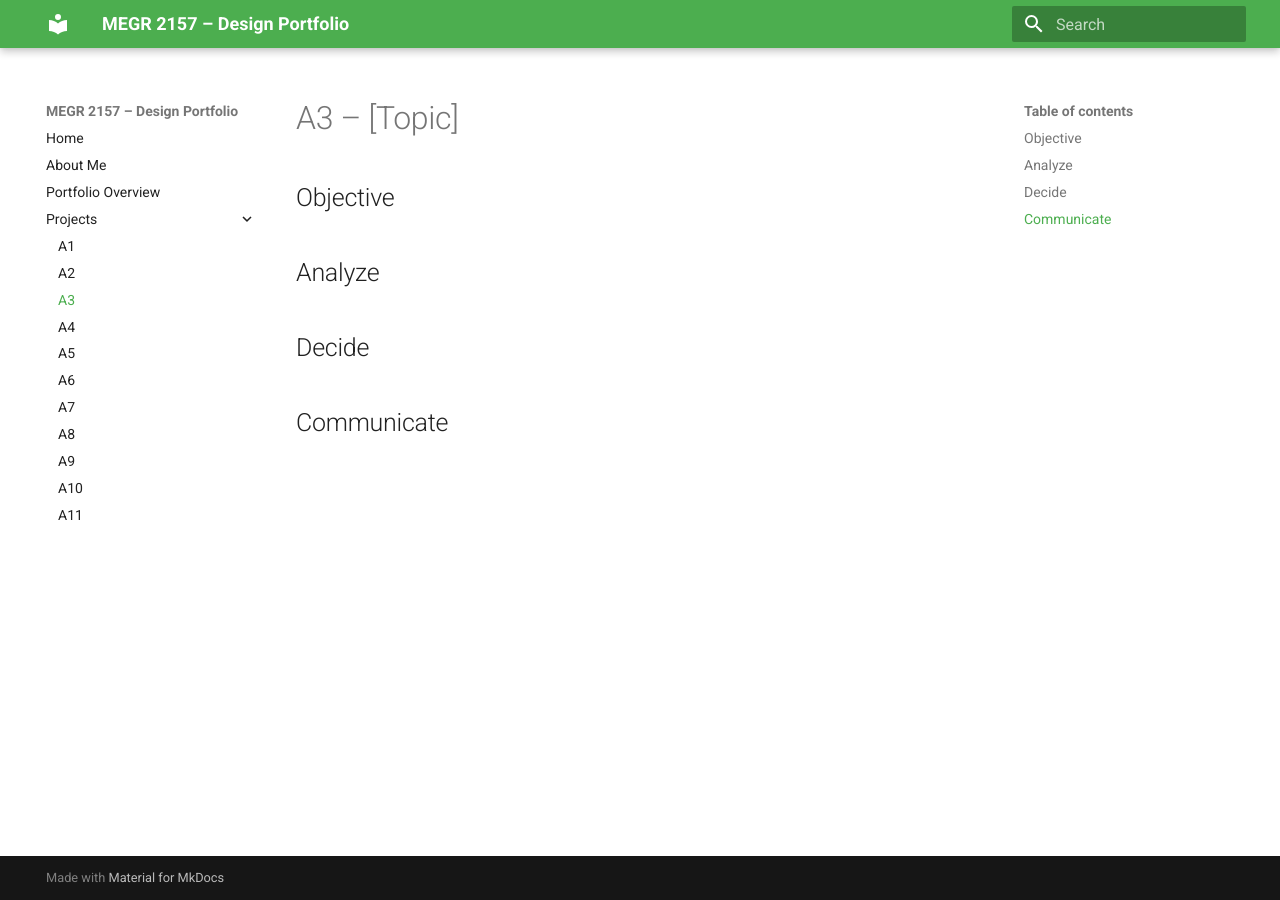
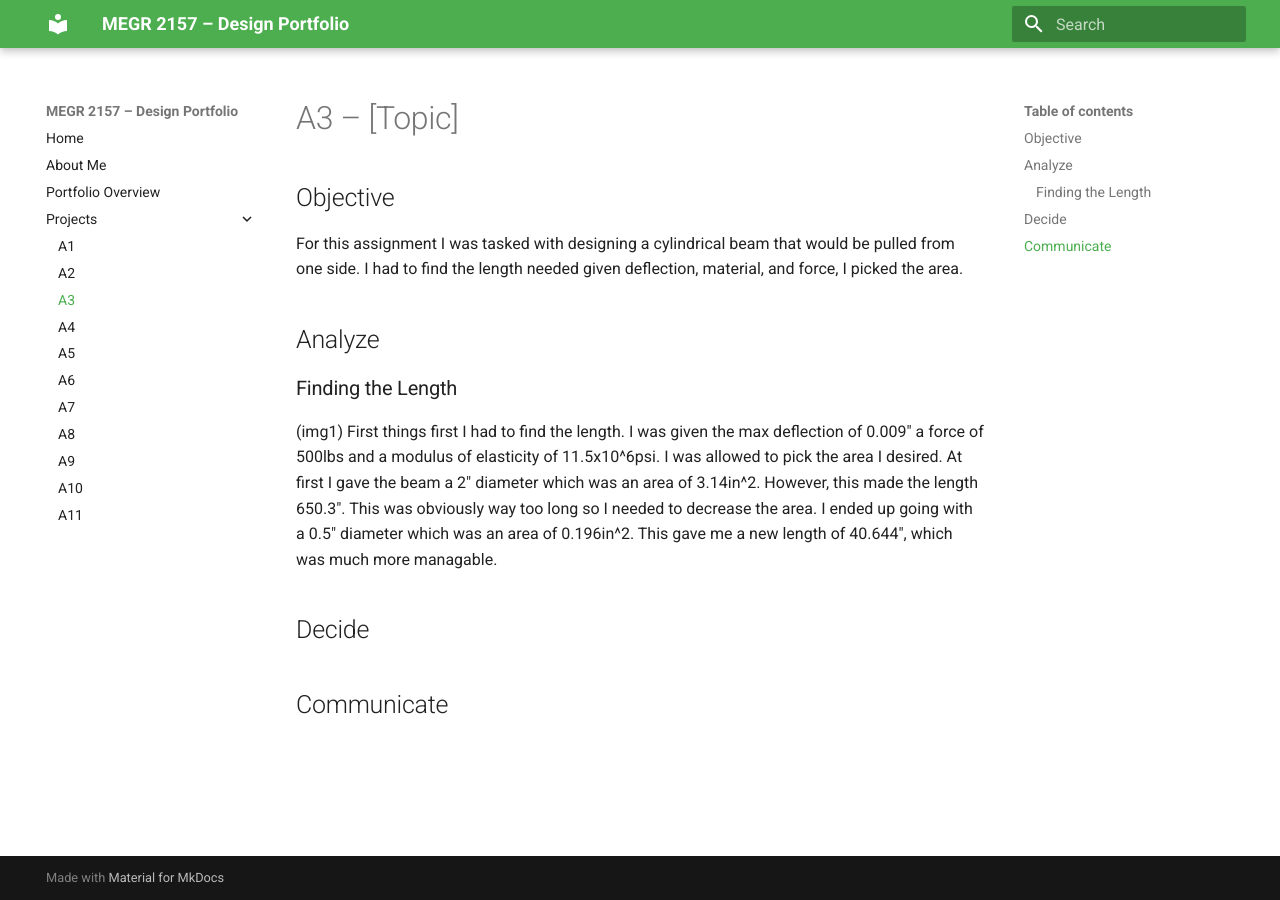
Before and after one commit to JacksonRice6/megr2156-portfolio, an MkDocs documentation site: the page built from docs/assignments/A03/index.md, in a window 1280 px wide. Built offline with MkDocs 1.6.1 and Material for MkDocs 9.7.7, drawn with Linux system fonts in a browser that asks for light colours.

Commit message:
Update index.md

```diff
--- a/docs/assignments/A03/index.md
+++ b/docs/assignments/A03/index.md
@@ -2,9 +2,13 @@
 
 ## Objective
 
+For this assignment I was tasked with designing a cylindrical beam that would be pulled from one side. I had to find the length needed given deflection, material, and force, I picked the area.
 
 ## Analyze
+### Finding the Length
 
+(img1)
+First things first I had to find the length. I was given the max deflection of 0.009" a force of 500lbs and a modulus of elasticity of 11.5x10^6psi. I was allowed to pick the area I desired. At first I gave the beam a 2" diameter which was an area of 3.14in^2. However, this made the length 650.3". This was obviously way too long so I needed to decrease the area. I ended up going with a 0.5" diameter which was an area of 0.196in^2. This gave me a new length of 40.644", which was much more managable.
 
 ## Decide
 
```
